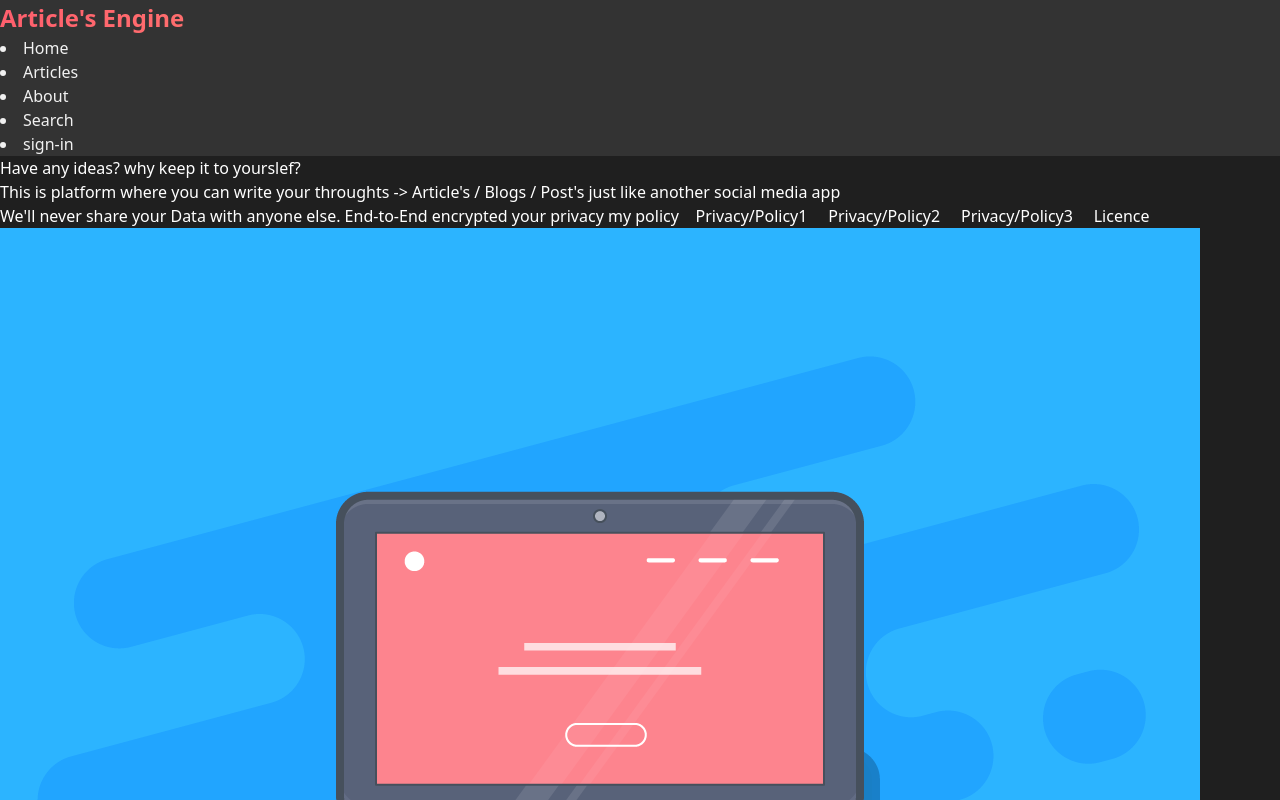
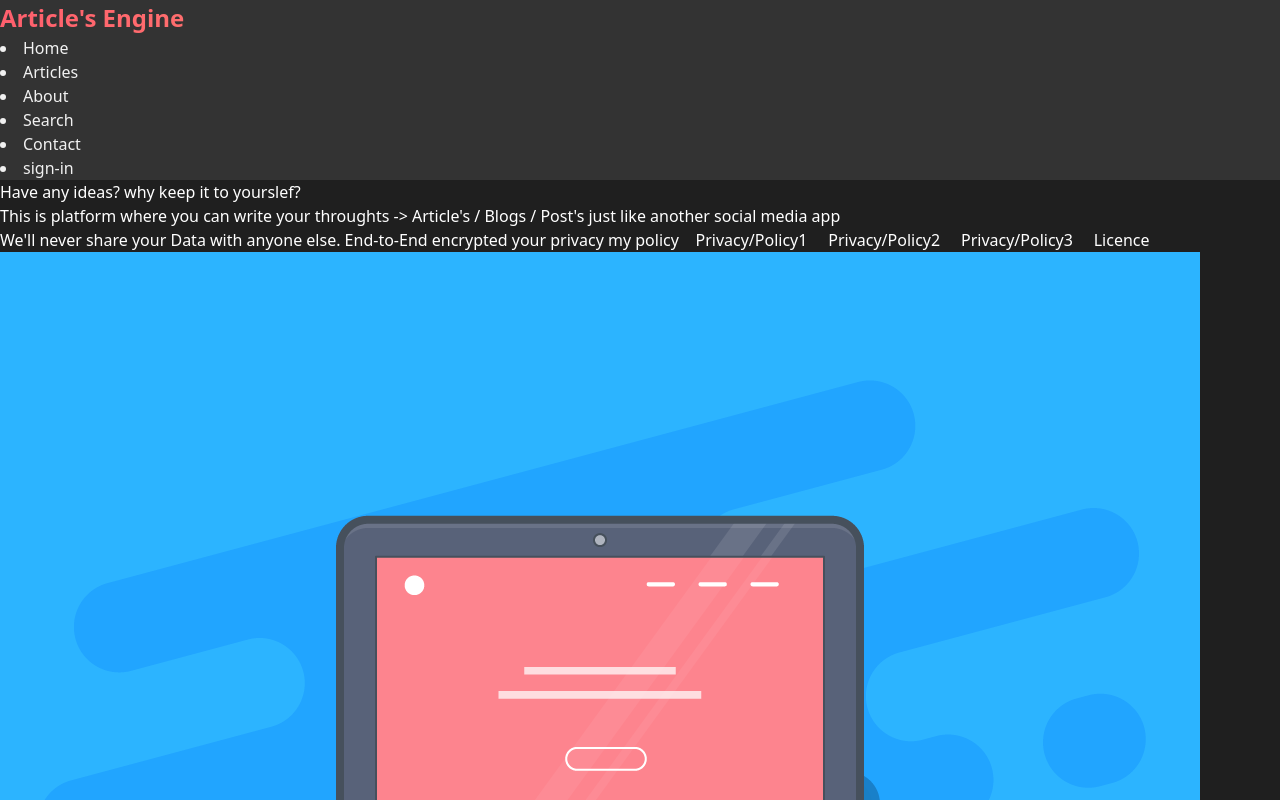
Before and after one commit to Aryan0-1Maurya/article-engine, a React (Vite) app: page / in a window 1280 px wide. Shown: the top 800 px of the page. Built offline with nearby package versions, Linux system fonts and the light colour scheme; no server answers; the database is empty.

Commit message:
Update Header.jsx

```diff
--- a/src/components/Header.jsx
+++ b/src/components/Header.jsx
@@ -138,7 +138,7 @@ const Header = () => {
                 "highlight"
                 } `}
             >
-              <Link to={`/myblogs/${auth.currentUser.uid}`}>My Blogs</Link>
+              <Link to={`/myblogs/${auth.currentUser.uid}`}>My Posts</Link>
             </li>
           )}
 
@@ -161,7 +161,12 @@ const Header = () => {
               <Link to='/Aiamsrbot'>Ai</Link>
             </li>
           )}
-
+          <li
+            className={`${styles.li} ${location.pathname === "/ContactForm" && "highlight"
+              } `}
+          >
+            <Link to='/ContactForm'>Contact</Link>
+          </li>
           {authenticated && (
             <li
               className={`${styles.li} ${location.pathname === `/Call` &&
```
